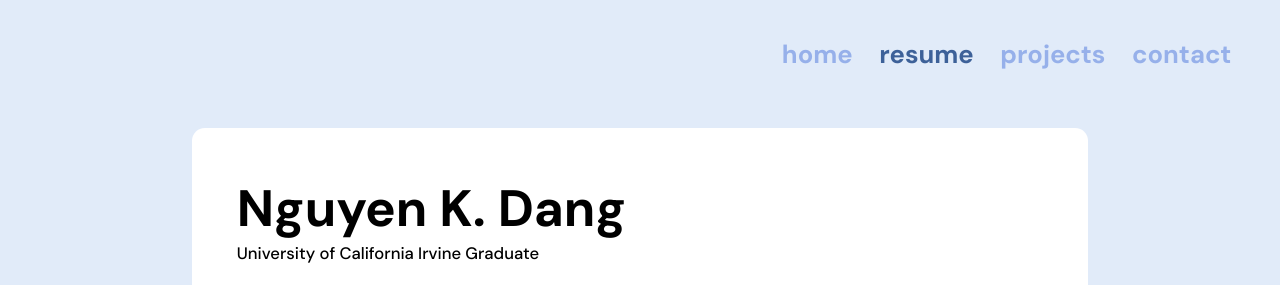
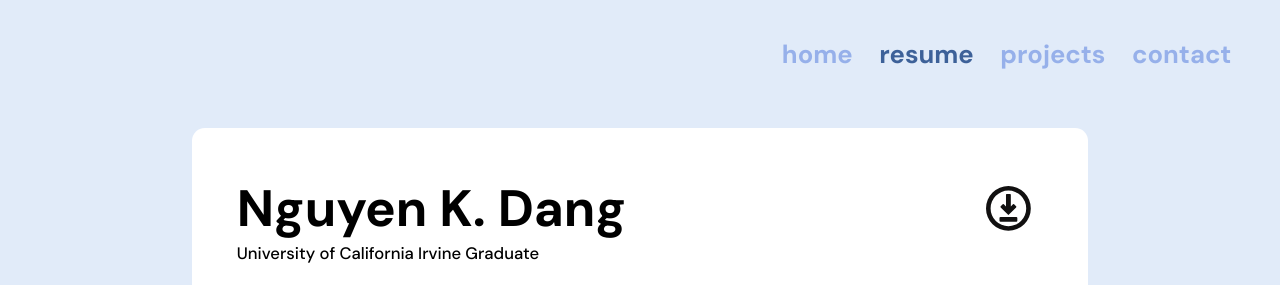
Before and after one commit to nguyenkdang/nguyenkdang, a React (Create React App) app: page /resume in a window 1280 px wide. Shown: the top 285 px of the page. Built offline with nearby package versions, Linux system fonts and the light colour scheme.

Commit message:
updated resume

```diff
--- /dev/null
+++ b/src/components/resume/DlButton.js
@@ -0,0 +1,18 @@
+import React from 'react'
+
+const dlButton = ({size}) => {
+    return (
+        <div>
+            <svg className="dl_button" data-name="dl button" xmlns="http://www.w3.org/2000/svg" width={size} height={size} viewBox="0 0 321.34 321.34">
+                <defs> <style>{'.cls-3 {fill: #111010;}'}</style> </defs>
+                <g>
+                    <path className="cls-3" d="M1655.32,507.38A160.67,160.67,0,1,0,1816,668.05,160.68,160.68,0,0,0,1655.32,507.38Zm0,288.36A127.69,127.69,0,1,1,1783,668.05,127.68,127.68,0,0,1,1655.32,795.74Z" transform="translate(-1494.65 -507.38)"/>
+                    <rect className="cls-3" x="96.61" y="221.62" width="128.12" height="34.72" rx="7.38"/>
+                    <path className="cls-3" d="M1710.65,652.87l-14.47-14.47a5.7,5.7,0,0,0-8.07,0l-15.43,15.43V570.09a5.24,5.24,0,0,0-5.23-5.24h-24.26a5.24,5.24,0,0,0-5.23,5.24v83.69l-15.38-15.38a5.7,5.7,0,0,0-8.07,0L1600,652.87a5.7,5.7,0,0,0,0,8.07l32.77,32.77,0,0,22.54,22.54,0,0,0,0,22.54-22.54,0,0,32.77-32.77A5.7,5.7,0,0,0,1710.65,652.87Z" transform="translate(-1494.65 -507.38)"/>
+                </g>
+            </svg>
+        </div>
+    )
+}
+
+export default dlButton
--- a/src/components/resume/Resume.js
+++ b/src/components/resume/Resume.js
@@ -1,10 +1,16 @@
-//rafce
 import './Resume.scss'
+import DlButton from './DlButton'
+import rPDF from './resume.pdf'
 
 const Resume = () => {
     return (
         <div className="resume">
           <div id="page" className="indent">
+            <div className="dl">
+              <a href={rPDF} download="Nguyen Dang - Resume.pdf">
+                <DlButton size="3.5vw"/>
+              </a>
+            </div>
             <div>
               <h1 id="name">Nguyen K. Dang</h1>
               <h3 id="school">University of California Irvine Graduate</h3>
--- a/src/components/resume/Resume.scss
+++ b/src/components/resume/Resume.scss
@@ -1,19 +1,6 @@
 @import '../../Variables.scss';
 
 .resume{
-
-    h2{
-        font-size: 2vw;
-    }
-
-    h3{
-        font-size: 1.3vw;
-    }
-
-    li{
-        font-size: 1.3vw;
-    }
-
     .indent{
         text-indent: 2.5vw;
     }
@@ -28,6 +15,19 @@
         transform: translate(-50%);
         padding: 1vw;
         margin-bottom: 15vw;
+
+        .dl{
+            position: absolute;
+            margin-top: 3.5vw;
+            margin-left: 58.5vw;
+            .dl_button{
+                transition: transform 0.4s ease;
+                &:hover{
+                    transform: scale(1.1,1.1)
+                }
+            }
+
+        }
 
         .same_ln{
             float: left;
@@ -152,6 +152,17 @@
             margin: 0;
             top: 15vw;
             margin-bottom: 25vw;
+
+            .dl{
+                position: absolute;
+                margin-top: 5vw;
+                margin-left: 72.5vw;
+                .dl_button{
+                    width: 6vw;
+                    height: 6vw;
+                }
+            }
+
             .line{
                 width: 83vw;
                 left: 3vw;
```
Also changed, not shown: 1 other file (tests, documents, lock files or other folders).
